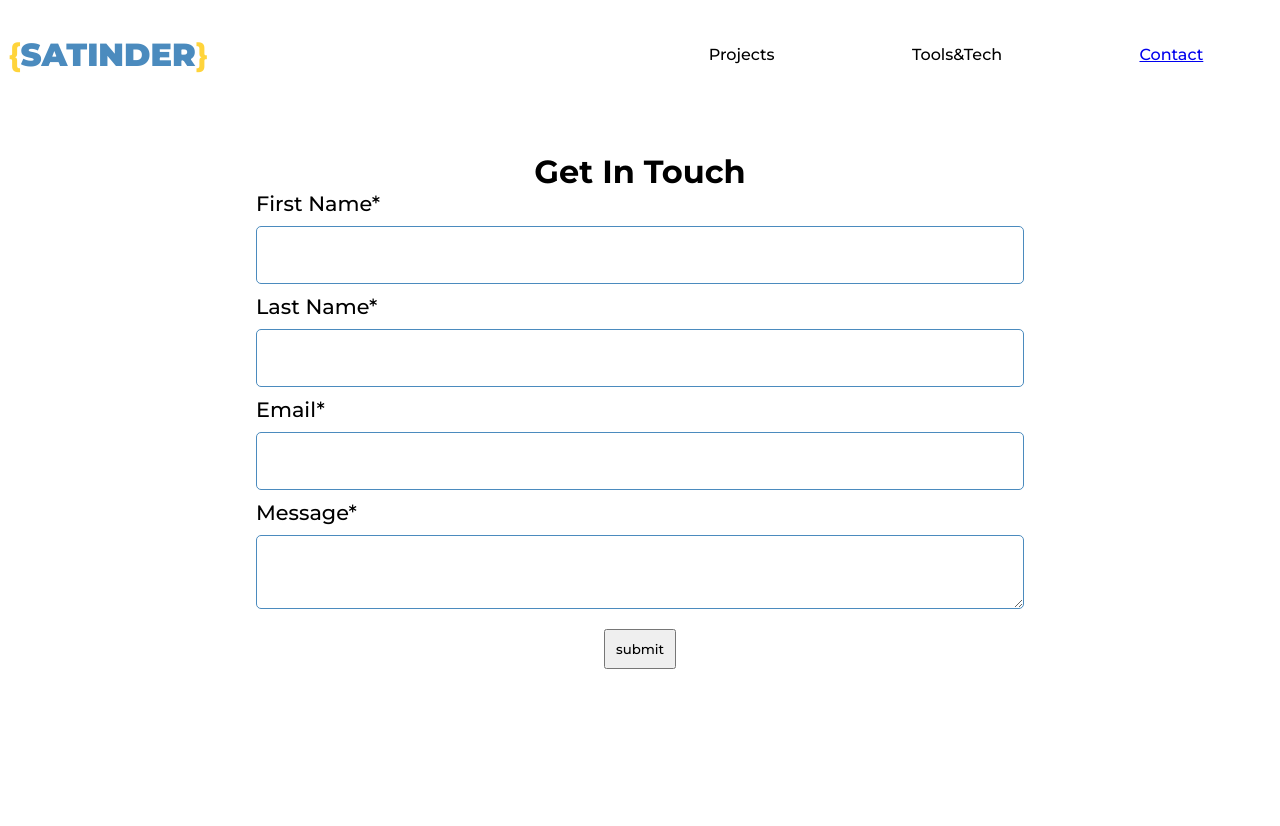
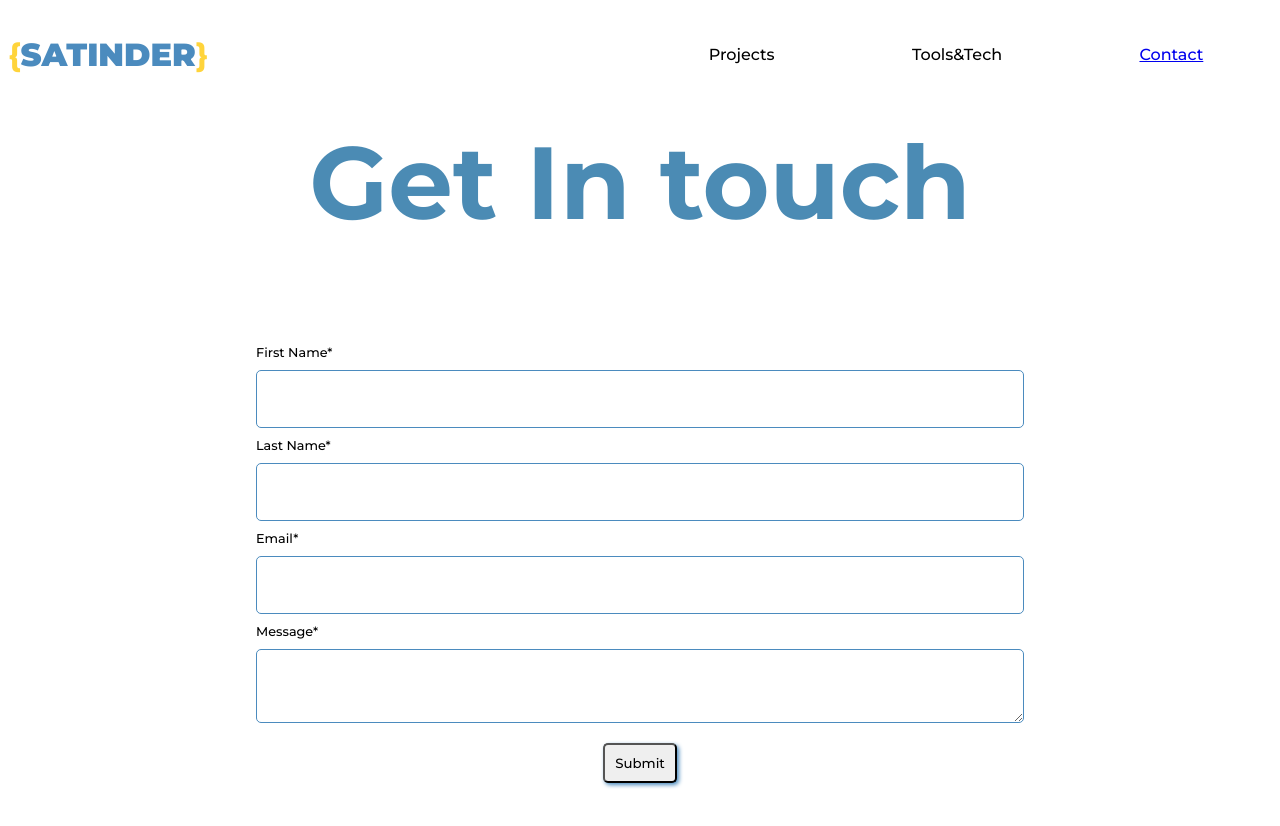
Before and after one commit to satindersingh472/satinder_portfolio, a Vue app: page /#/contact_page in a window 1280 px wide. Shown: the top 826 px of the page. Before the commit the page ends 800 px from the top, so only its background shows below. Built offline with nearby package versions, Linux system fonts and the light colour scheme.

Commit message:
contact_form_done

```diff
--- a/src/components/contactForm.vue
+++ b/src/components/contactForm.vue
@@ -1,9 +1,6 @@
 <template>
   <div class="page">
     <div class="form">
-      <div class="form_heading">
-        <h2>Get In Touch</h2>
-      </div>
       <div class="form_fields">
       <form class="actual_form" action="https://formspree.io/f/mjvzoeoy" method="post">
         <div class="one_field">
@@ -22,7 +19,7 @@
             <p>Message<span class="star">*</span></p>
             <textarea ref="text" name="message" ></textarea>
         </div>
-      <input type="submit" value="submit">
+      <input class="submit" type="submit" value="Submit">
       </form>
     </div>
     </div>
@@ -47,12 +44,6 @@ export default {}
   display: grid;
   place-items: center;
   width: 100%;
-  .form_heading{
-    h2{
-      font-size:2rem;
-      font-weight:bold;
-    }
-  }
   .form_fields{
     width:100%;
     display:grid;
@@ -71,6 +62,12 @@ export default {}
       justify-self:center;
       padding: 10px;
       margin:10px;
+      border-radius: 5px;
+      box-shadow: 2px 2px 4px #4b8bbe;
+      transition: background-color .3s ease-in-out;
+      &:hover{
+        background-color: #ffd43b;
+      }
     }
 }
 .one_field{
@@ -78,7 +75,7 @@ export default {}
   gap: 10px;
   width: 100%;
   p{
-    font-size: 1.3rem;
+    font-size: 1vw;
   }
 }
 
--- a/src/components/navbarDesktop.vue
+++ b/src/components/navbarDesktop.vue
@@ -35,7 +35,6 @@ img{
 }
 .entire_navbar {
   display: grid;
-  height: 8vh;
   grid-template-columns: 1fr 1fr;
 }
 
--- a/src/views/contactPage.vue
+++ b/src/views/contactPage.vue
@@ -1,7 +1,10 @@
 <template>
-  <div>
+  <div class="page">
 <nav-bar></nav-bar>
 <div class="bar">
+  <div class="question">
+      <h1>Get In touch</h1>
+  </div>
 
 </div>
 <contact-form></contact-form>
@@ -19,5 +22,30 @@ import ContactForm from '@/components/contactForm.vue';
 </script>
 
 <style lang="scss" scoped>
+*{
+  padding: 0px;
+  margin: 0px;
+}
+.page{
+  display: grid;
+  gap: 20px;
+}
+h1{
+  font-weight: bold;
+  font-size: 8vw;
+  color:#4b8bb4;
+  }
 
+.bar{
+  display: grid;
+  grid-template-columns: repeat(auto-fit, minmax(400px,1fr));
+  place-items: center;
+  width: 100%;
+  .question{
+    width: 100%;
+    display: grid;
+    place-items: center;
+
+  }
+}
 </style>
```
